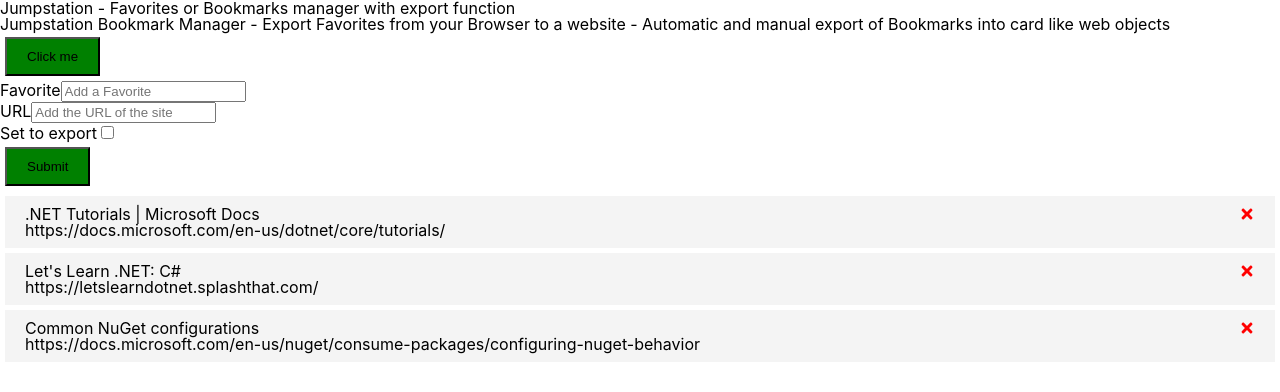
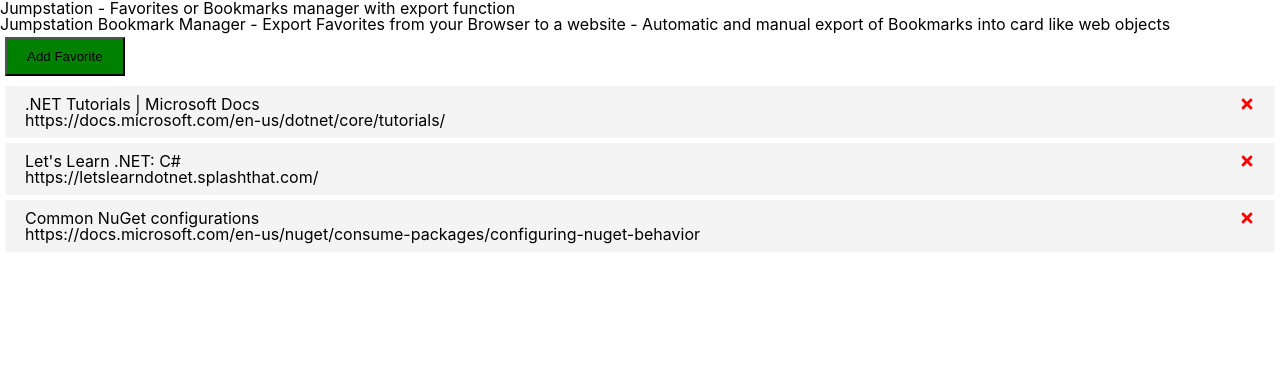
Before and after one commit to MarkusEicher/NFT-minter, a React (Create React App) app: page / in a window 1280 px wide. Shown: the top 392 px of the page. Built offline with nearby package versions, Linux system fonts and the light colour scheme.

Commit message:
Add form and functionality for adding Favorites

```diff
--- a/src/App.js
+++ b/src/App.js
@@ -8,6 +8,7 @@
 
 const App = () => {
 
+  const [showAddFavs, setshowAddFavs] = useState(false)
   const [favorites, setFavorites] = useState([
     {
         "guid": "98fd2sXJQFq_",
@@ -45,6 +46,17 @@
     }
 ])
 
+// Add an entry to the UI out of the favorites array
+const addFavorite = (favorite) => {
+  // console.log(favorites)
+  const id = Math.floor(Math.random() *
+  10000) +1
+  // console.log(id)
+  const newFavorite = { id, ...favorite }
+  setFavorites ([...favorites, newFavorite])
+}
+
+
 // Delete an entry from the UI out of the favorites array
 const deleteFavorite = (id) => {
   setFavorites(favorites.filter(favorite => favorite.id !== id))
@@ -76,8 +88,8 @@
   return (
     <div className="container">
 
-      <Header h1title='Jumpstation - Favorites or Bookmarks manager with export function' h2description = 'Jumpstation Bookmark Manager - Export Favorites from your Browser to a website - Automatic and manual export of Bookmarks into card like web objects'/>
-      < AddFavs />
+      <Header onAdd={() => setshowAddFavs(!showAddFavs)} h1title='Jumpstation - Favorites or Bookmarks manager with export function' h2description = 'Jumpstation Bookmark Manager - Export Favorites from your Browser to a website - Automatic and manual export of Bookmarks into card like web objects'/>
+      {showAddFavs && < AddFavs onAdd={addFavorite}/>}
       {/* <h1>This is the h1 text from the div with className "container" defined in the App.js</h1> */}
       {favorites.length > 0 ? (<Favs favorites={favorites} onDelete={deleteFavorite} onExport={exportFavorite} />) : ('No Favorites to show')}
       {/* <p>My name {name} is inserted here from the const name</p> */}
--- a/src/components/AddFavs.js
+++ b/src/components/AddFavs.js
@@ -1,28 +1,43 @@
 import { useState } from 'react';
 
-export const AddFavs = () => {
+export const AddFavs = ({onAdd}) => {
 
     const [favorites, setFavorites] = useState('')
     const [url, setUrl] = useState('')
     const [toExport, settoExport] = useState(false)
 
+    const onSubmit = (e) => {
+        e.preventDefault()
+
+        if (!favorites || !url) {
+            alert('Please fill in all fields')
+            return
+        }
+
+        onAdd({favorites, url, toExport})
+
+        setFavorites('')
+        setUrl('')
+        settoExport(false)
+
+    }
 
   return (
-    <form className="add-form">
+    <form className="add-form" onSubmit={onSubmit}>
         <div className="form-control">
             <label htmlFor="title">Favorite</label>
-            <input type="text" placeholder="Add a Favorite" />
+            <input type="text" placeholder="Add a Favorite" value = {favorites} onChange={(e) => setFavorites (e.target.value)}/>
         </div>
         <div className="form-control">
             <label htmlFor="title">URL</label>
-            <input type="text" placeholder="Add the URL of the site" />
+            <input type="text" placeholder="Add the URL of the site" value = {url} onChange={(e) => setUrl (e.target.value)}/>
         </div>
         <div className="form-control">
             <label htmlFor="title">Set to export</label>
-            <input type="checkbox" />
+            <input type="checkbox" checked = {toExport} value = {toExport} onChange={(e) => settoExport (e.target.checked)} />
         </div>
 
-        <input className="button" type="submit" value="Submit" />
+        <input className="button" type="submit" value="Save Favorite" />
 
     </form>
   )
--- a/src/components/Button.js
+++ b/src/components/Button.js
@@ -1,10 +1,6 @@
-const Button = ({color, text}) => {
+const Button = ({text, onClick}) => {
 
-    const onClick = () => {
-        console.log ('Clicked')
-    }
-
-  return <button onClick={onClick} style={{ backgroundColor: color}} className='button'>{text}</button>
+  return <button onClick={onClick} className="button">{text}</button>
 }
 
 export default Button
--- a/src/components/Header.js
+++ b/src/components/Header.js
@@ -2,12 +2,18 @@
 // import logo from './MECS-Logo-Icon.png';
 // import './App.css';
 import Button from "./Button"
-const Header = (props) => {
+
+const Header = ({h1title, h2description, onAdd}) => {
+
+  // const onClick = () => {
+  //   console.log('clicked')
+  // }
+
   return (
     <header className='header'>
-      <h1>{props.h1title}</h1>
-      <h2>{props.h2description}</h2>
-      <Button text='Click me'/>
+      <h1>{h1title}</h1>
+      <h2>{h2description}</h2>
+      <Button className='button' text='Add Favorite' onClick={onAdd}/>
     </header>
   )
 }
```
